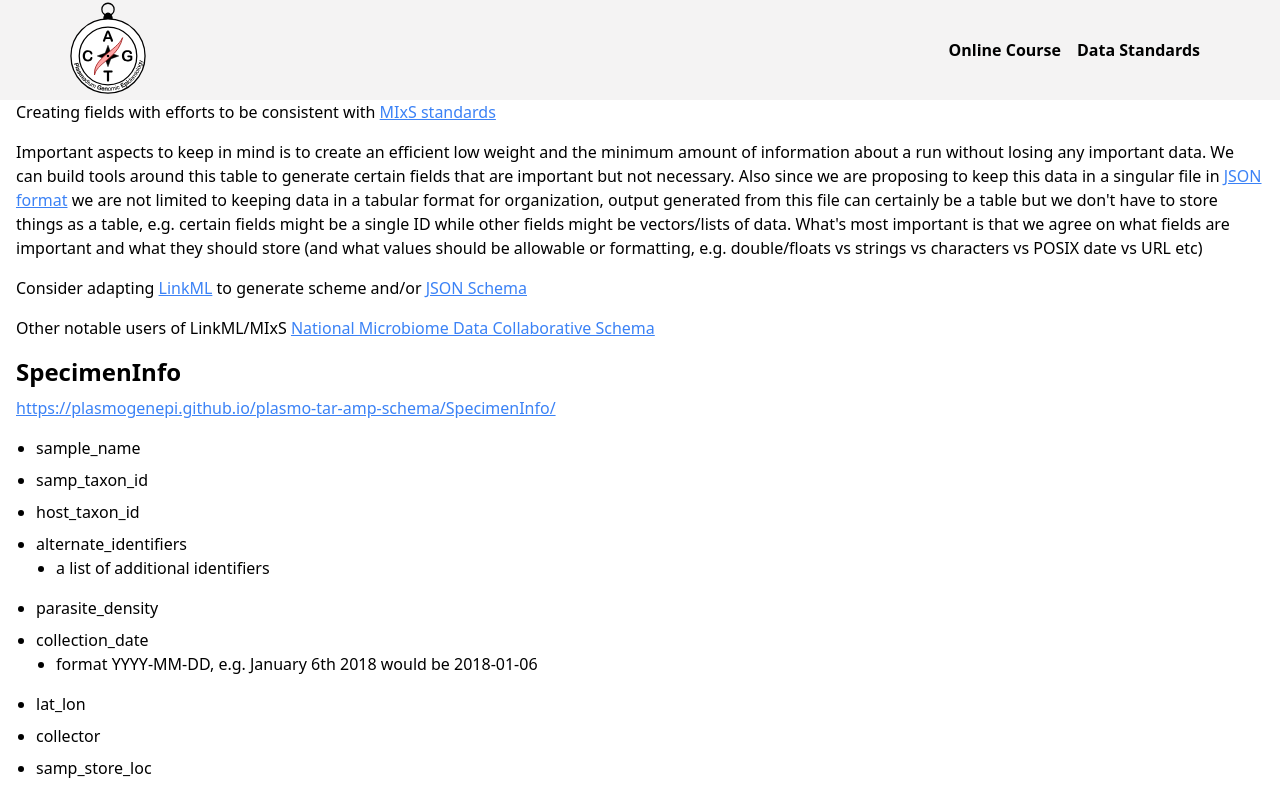
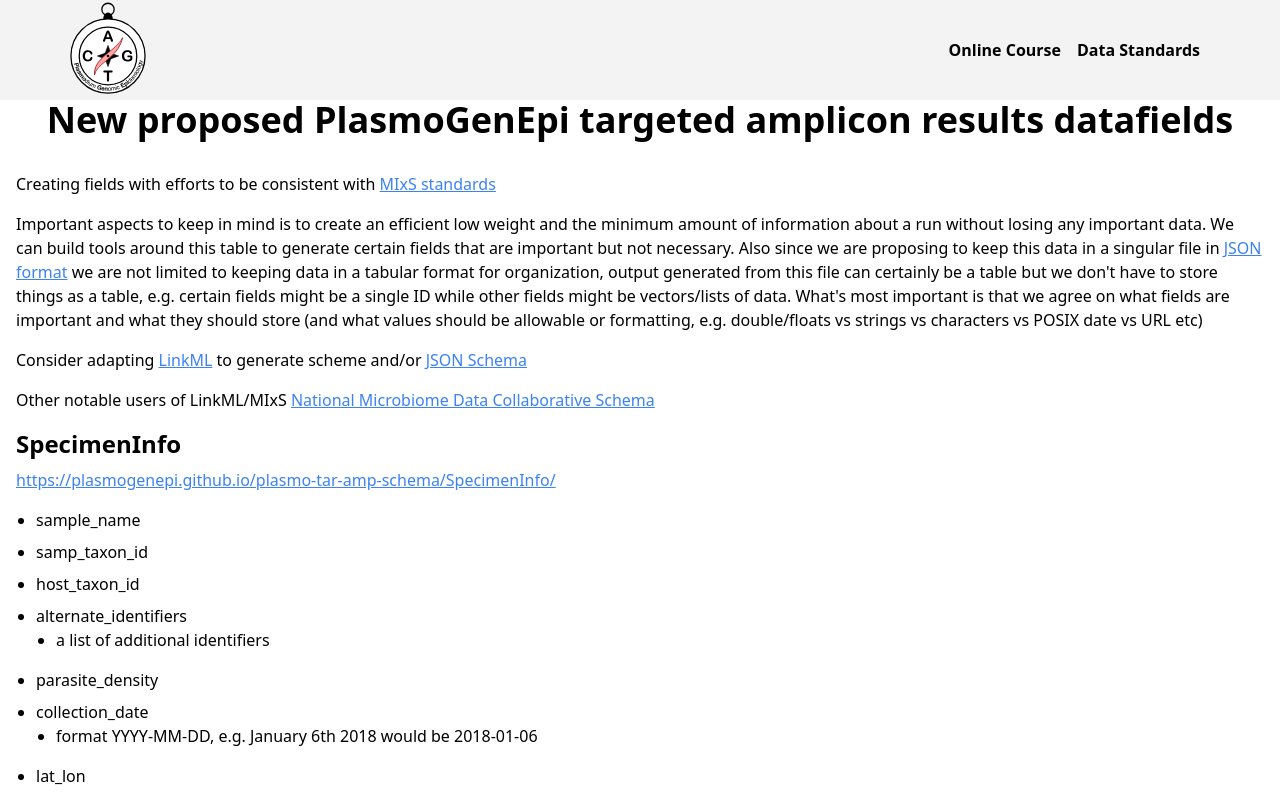
Before and after one commit to PlasmoGenEpi/plasmogenepi-website, a Next.js app: page /DataStandards in a window 1280 px wide. Shown: the top 792 px of the page. Built offline with nearby package versions, Linux system fonts and the light colour scheme.

Commit message:
added header FileFormat.tsx

```diff
--- a/app/components/DataStandards/Markdown/AmpliconFileFormat.tsx
+++ b/app/components/DataStandards/Markdown/AmpliconFileFormat.tsx
@@ -1,6 +1,9 @@
 export default function AmpliconFileFormat() {
   return (
     <div className="container mx-auto px-4">
+      <h1 className="mb-8 text-center text-4xl font-bold">
+        New proposed PlasmoGenEpi targeted amplicon results datafields
+      </h1>
       <p className="mb-4">
         Creating fields with efforts to be consistent with{" "}
         <a
```
